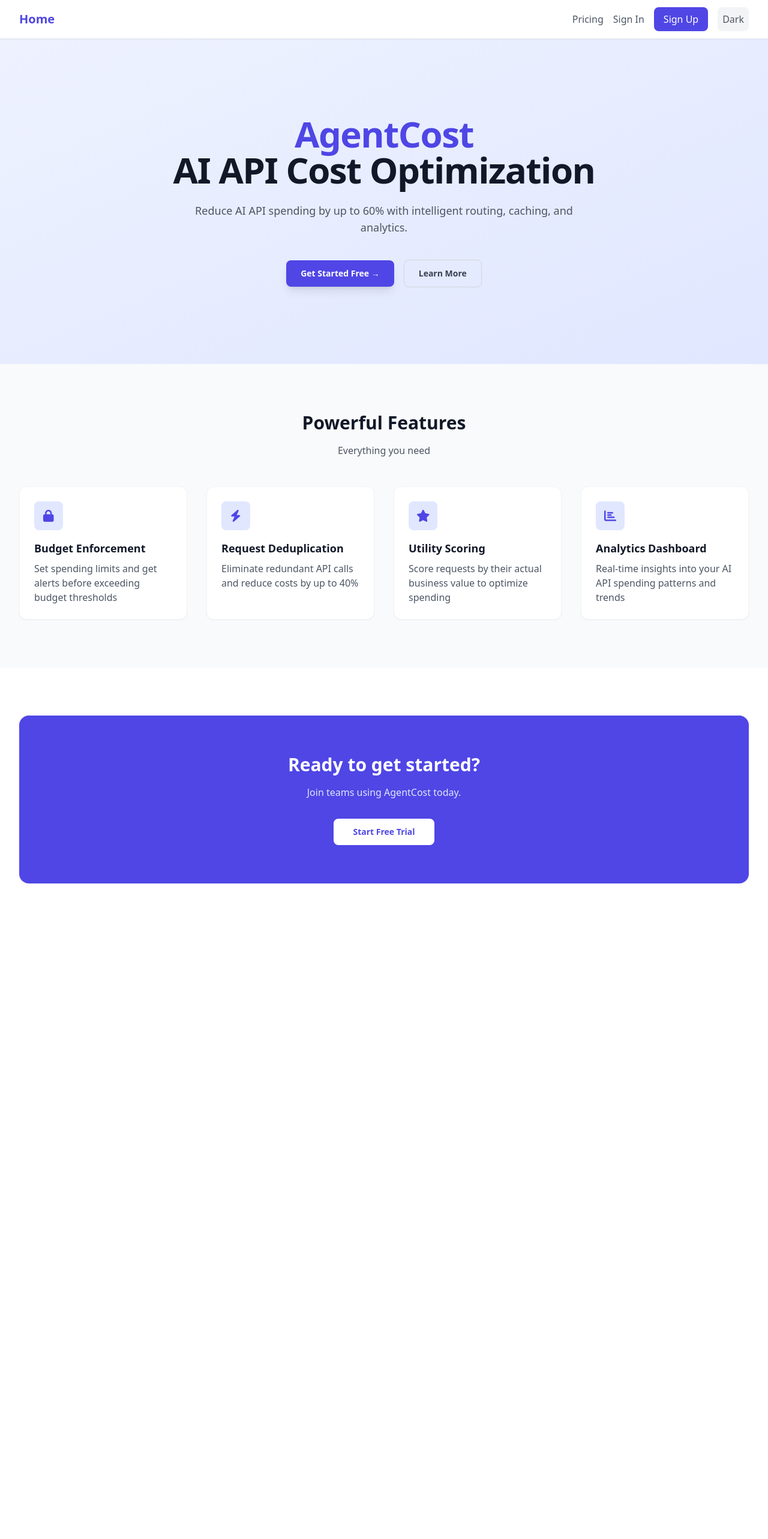
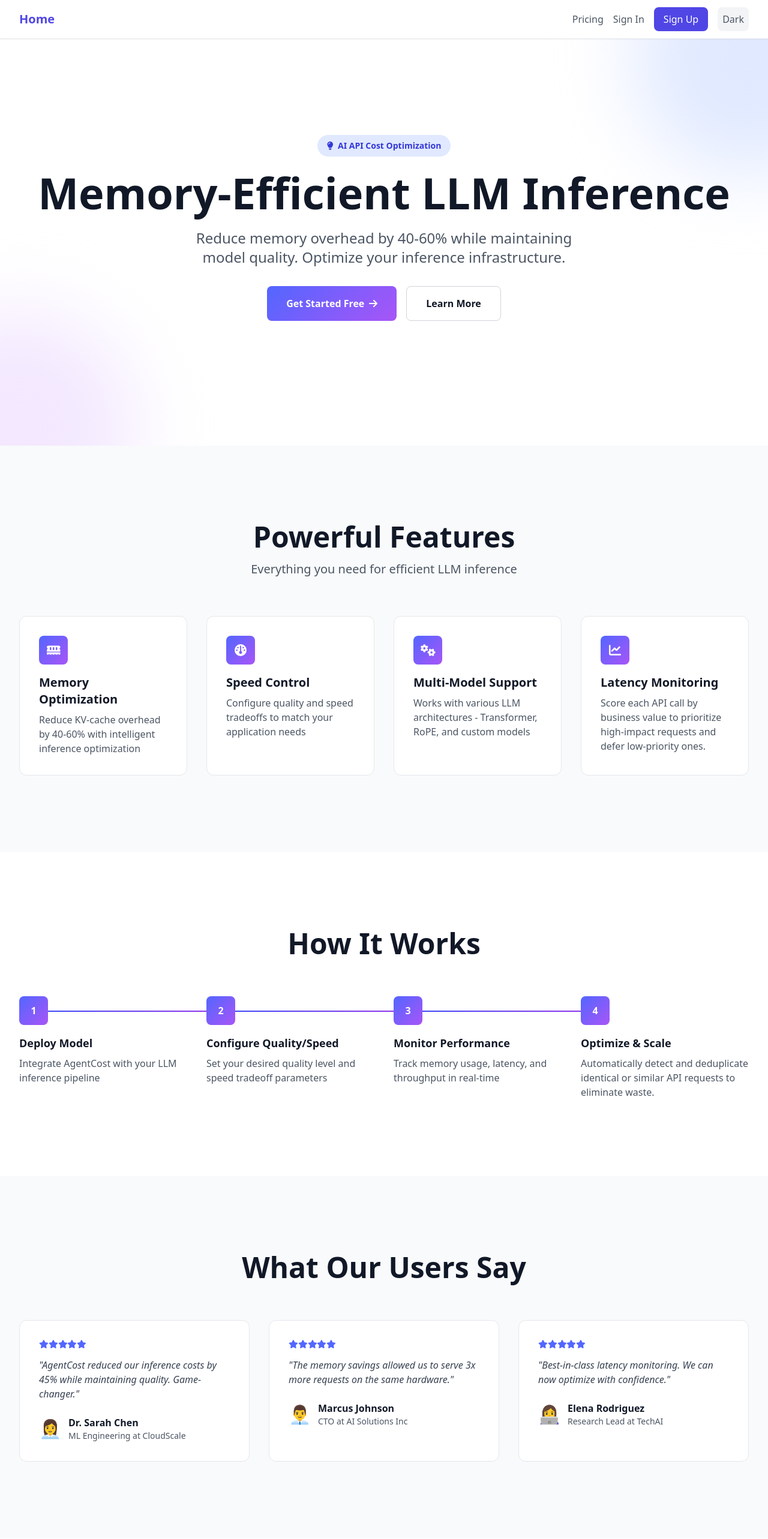
Before and after one commit to mephisto83/agentcost, a React (Vite) app in the folder webapp/: page / in a window 1280 px wide. Shown: the top 2566 px of the page at 60% size. Before the commit the page ends 1553 px from the top, so only its background shows below. Built offline with nearby package versions, Linux system fonts and the light colour scheme; no server answers.

Commit message:
Fix: rewrite landing page from working InferCheap template

```diff
--- a/webapp/src/components/LandingPage.tsx
+++ b/webapp/src/components/LandingPage.tsx
@@ -3,84 +3,252 @@ import { Link } from 'react-router-dom';
 import { FontAwesomeIcon } from '@fortawesome/react-fontawesome';
 import {
   faArrowRight,
-  faChartLine,
-  faLock,
-  faZap,
-  faBarChart,
+  faMemory,
+  faGauge,
+  faGears,
+  faFlask,
   faCheckCircle,
   faStar,
+  faLightbulb,
+  faChartLine,
 } from '@fortawesome/free-solid-svg-icons';
 
 const LandingPage: React.FC = () => {
   const features = [
     {
-      icon: faLock,
-      title: 'Budget Enforcement',
-      description: 'Set spending limits and get alerts before exceeding budget thresholds',
+      icon: faMemory,
+      title: 'Memory Optimization',
+      description: 'Reduce KV-cache overhead by 40-60% with intelligent inference optimization',
     },
     {
-      icon: faZap,
-      title: 'Request Deduplication',
-      description: 'Eliminate redundant API calls and reduce costs by up to 40%',
+      icon: faGauge,
+      title: 'Speed Control',
+      description: 'Configure quality and speed tradeoffs to match your application needs',
     },
     {
-      icon: faStar,
-      title: 'Utility Scoring',
-      description: 'Score requests by their actual business value to optimize spending',
+      icon: faGears,
+      title: 'Multi-Model Support',
+      description: 'Works with various LLM architectures - Transformer, RoPE, and custom models',
     },
     {
-      icon: faBarChart,
-      title: 'Analytics Dashboard',
-      description: 'Real-time insights into your AI API spending patterns and trends',
+      icon: faChartLine,
+      title: 'Latency Monitoring',
+      description: 'Score each API call by business value to prioritize high-impact requests and defer low-priority ones.',
+    },
+  ];
+
+  const howItWorks = [
+    {
+      step: 1,
+      title: 'Deploy Model',
+      description: 'Integrate AgentCost with your LLM inference pipeline',
+    },
+    {
+      step: 2,
+      title: 'Configure Quality/Speed',
+      description: 'Set your desired quality level and speed tradeoff parameters',
+    },
+    {
+      step: 3,
+      title: 'Monitor Performance',
+      description: 'Track memory usage, latency, and throughput in real-time',
+    },
+    {
+      step: 4,
+      title: 'Optimize & Scale',
+      description: 'Automatically detect and deduplicate identical or similar API requests to eliminate waste.',
+    },
+  ];
+
+  const testimonials = [
+    {
+      name: 'Dr. Sarah Chen',
+      role: 'ML Engineering at CloudScale',
+      content: 'AgentCost reduced our inference costs by 45% while maintaining quality. Game-changer.',
+      avatar: '👩‍💼',
+    },
+    {
+      name: 'Marcus Johnson',
+      role: 'CTO at AI Solutions Inc',
+      content: 'The memory savings allowed us to serve 3x more requests on the same hardware.',
+      avatar: '👨‍💼',
+    },
+    {
+      name: 'Elena Rodriguez',
+      role: 'Research Lead at TechAI',
+      content: 'Best-in-class latency monitoring. We can now optimize with confidence.',
+      avatar: '👩‍💻',
     },
   ];
 
   return (
     <div className="min-h-screen bg-white dark:bg-gray-950">
-      {/* Hero Section */}
-      <section className="relative overflow-hidden py-20 sm:py-32">
-        <div className="absolute inset-0 bg-gradient-to-br from-indigo-50 to-indigo-100 dark:from-indigo-950/30 dark:to-gray-900" />
-        <div className="relative mx-auto max-w-7xl px-4 sm:px-6 lg:px-8 text-center">
-          <h1 className="text-4xl font-bold tracking-tight text-gray-900 dark:text-white sm:text-6xl mb-6">
-            <span className="text-indigo-600">AgentCost</span><br/>AI API Cost Optimization
-          </h1>
-          <p className="mx-auto max-w-2xl text-lg text-gray-600 dark:text-gray-400 mb-10">Reduce AI API spending by up to 60% with intelligent routing, caching, and analytics.</p>
-          <div className="flex items-center justify-center gap-4">
-            <a href="#/signup" className="rounded-lg bg-indigo-600 px-6 py-3 text-sm font-semibold text-white shadow-lg hover:bg-indigo-500">Get Started Free &rarr;</a>
-            <a href="#/pricing" className="rounded-lg border border-gray-300 dark:border-gray-700 px-6 py-3 text-sm font-semibold text-gray-700 dark:text-gray-300">Learn More</a>
+      <section className="relative overflow-hidden py-20 sm:py-32 lg:py-40 px-4 sm:px-6 lg:px-8">
+        <div className="absolute inset-0 overflow-hidden">
+          <div className="absolute w-96 h-96 bg-primary-100 dark:bg-primary-900/20 rounded-full blur-3xl -top-40 -right-40"></div>
+          <div className="absolute w-96 h-96 bg-accent-100 dark:bg-accent-900/20 rounded-full blur-3xl -bottom-40 -left-40"></div>
+        </div>
+
+        <div className="relative max-w-7xl mx-auto">
+          <div className="text-center mb-12">
+            <div className="inline-flex items-center gap-2 bg-primary-100 dark:bg-primary-900/30 text-primary-700 dark:text-primary-300 px-4 py-2 rounded-full text-sm font-semibold mb-6">
+              <FontAwesomeIcon icon={faLightbulb} />
+              AI API Cost Optimization
+            </div>
+            <h1 className="text-5xl sm:text-6xl lg:text-7xl font-bold text-gray-900 dark:text-white mb-6 leading-tight">
+              Memory-Efficient LLM Inference
+            </h1>
+            <p className="text-xl sm:text-2xl text-gray-600 dark:text-gray-400 mb-8 max-w-2xl mx-auto">
+              Reduce memory overhead by 40-60% while maintaining model quality. Optimize your inference infrastructure.
+            </p>
+            <div className="flex flex-col sm:flex-row gap-4 justify-center">
+              <Link
+                to="/signup"
+                className="inline-flex items-center justify-center gap-2 px-8 py-4 rounded-lg bg-gradient-br text-white font-semibold hover:opacity-90 transition-opacity"
+              >
+                Get Started Free
+                <FontAwesomeIcon icon={faArrowRight} />
+              </Link>
+              <a
+                href="/#features"
+                className="inline-flex items-center justify-center gap-2 px-8 py-4 rounded-lg border border-gray-300 dark:border-gray-700 text-gray-900 dark:text-white font-semibold hover:bg-gray-50 dark:hover:bg-gray-800"
+              >
+                Learn More
+              </a>
+            </div>
           </div>
         </div>
       </section>
-      {/* Features */}
-      <section className="py-20 bg-gray-50 dark:bg-gray-900">
-        <div className="mx-auto max-w-7xl px-4 sm:px-6 lg:px-8">
-          <h2 className="text-3xl font-bold text-center text-gray-900 dark:text-white mb-4">Powerful Features</h2>
-          <p className="text-center text-gray-600 dark:text-gray-400 mb-12">Everything you need</p>
-          <div className="grid grid-cols-1 md:grid-cols-2 lg:grid-cols-4 gap-8">
-            {features.map((f, i) => (
-              <div key={i} className="bg-white dark:bg-gray-800 rounded-xl p-6 shadow-sm border border-gray-100 dark:border-gray-700">
-                <div className="w-12 h-12 rounded-lg bg-indigo-100 dark:bg-indigo-900/30 flex items-center justify-center text-indigo-600 mb-4">
-                  <FontAwesomeIcon icon={f.icon} className="text-xl" />
+
+      <section id="features" className="py-20 sm:py-32 px-4 sm:px-6 lg:px-8 bg-gray-50 dark:bg-gray-900/50">
+        <div className="max-w-7xl mx-auto">
+          <div className="text-center mb-16">
+            <h2 className="text-4xl sm:text-5xl font-bold text-gray-900 dark:text-white mb-4">
+              Powerful Features
+            </h2>
+            <p className="text-xl text-gray-600 dark:text-gray-400">
+              Everything you need for efficient LLM inference
+            </p>
+          </div>
+
+          <div className="grid md:grid-cols-2 lg:grid-cols-4 gap-8">
+            {features.map((feature, index) => (
+              <div
+                key={index}
+                className="bg-white dark:bg-gray-800 rounded-xl p-8 border border-gray-200 dark:border-gray-700 hover:shadow-lg dark:hover:shadow-gray-700/50 transition-shadow"
+              >
+                <div className="w-12 h-12 rounded-lg bg-gradient-br flex items-center justify-center text-white mb-4">
+                  <FontAwesomeIcon icon={feature.icon} size="lg" />
                 </div>
-                <h3 className="text-lg font-semibold text-gray-900 dark:text-white mb-2">{f.title}</h3>
-                <p className="text-gray-600 dark:text-gray-400">{f.description}</p>
+                <h3 className="text-xl font-bold text-gray-900 dark:text-white mb-2">
+                  {feature.title}
+                </h3>
+                <p className="text-gray-600 dark:text-gray-400">
+                  {feature.description}
+                </p>
               </div>
             ))}
           </div>
         </div>
       </section>
-      {/* CTA */}
-      <section className="py-20">
-        <div className="mx-auto max-w-7xl px-4 sm:px-6 lg:px-8">
-          <div className="rounded-2xl bg-indigo-600 px-8 py-16 text-center">
-            <h2 className="text-3xl font-bold text-white mb-4">Ready to get started?</h2>
-            <p className="text-indigo-100 mb-8">Join teams using AgentCost today.</p>
-            <a href="#/signup" className="inline-block rounded-lg bg-white px-8 py-3 text-sm font-semibold text-indigo-600 hover:bg-gray-100">Start Free Trial</a>
+
+      <section className="py-20 sm:py-32 px-4 sm:px-6 lg:px-8">
+        <div className="max-w-7xl mx-auto">
+          <h2 className="text-4xl sm:text-5xl font-bold text-gray-900 dark:text-white mb-16 text-center">
+            How It Works
+          </h2>
+
+          <div className="grid md:grid-cols-4 gap-8">
+            {howItWorks.map((item, index) => (
+              <div key={index} className="relative">
+                <div className="flex items-start">
+                  <div className="flex-shrink-0">
+                    <div className="flex items-center justify-center h-12 w-12 rounded-lg bg-gradient-br text-white font-bold">
+                      {item.step}
+                    </div>
+                  </div>
+                  {index < howItWorks.length - 1 && (
+                    <div className="hidden md:block absolute top-6 left-12 w-full h-0.5 bg-gradient-to-r from-primary-600 to-accent-600"></div>
+                  )}
+                </div>
+                <div className="mt-4">
+                  <h3 className="text-lg font-bold text-gray-900 dark:text-white mb-2">
+                    {item.title}
+                  </h3>
+                  <p className="text-gray-600 dark:text-gray-400">
+                    {item.description}
+                  </p>
+                </div>
+              </div>
+            ))}
+          </div>
+        </div>
+      </section>
+
+      <section className="py-20 sm:py-32 px-4 sm:px-6 lg:px-8 bg-gray-50 dark:bg-gray-900/50">
+        <div className="max-w-7xl mx-auto">
+          <h2 className="text-4xl sm:text-5xl font-bold text-gray-900 dark:text-white mb-16 text-center">
+            What Our Users Say
+          </h2>
+
+          <div className="grid md:grid-cols-3 gap-8">
+            {testimonials.map((testimonial, index) => (
+              <div
+                key={index}
+                className="bg-white dark:bg-gray-800 rounded-xl p-8 border border-gray-200 dark:border-gray-700"
+              >
+                <div className="flex items-center mb-4">
+                  {[...Array(5)].map((_, i) => (
+                    <FontAwesomeIcon key={i} icon={faStar} className="text-primary-500" size="sm" />
+                  ))}
+                </div>
+                <p className="text-gray-700 dark:text-gray-300 mb-6 italic">
+                  "{testimonial.content}"
+                </p>
+                <div className="flex items-center gap-3">
+                  <div className="text-3xl">{testimonial.avatar}</div>
+                  <div>
+                    <p className="font-bold text-gray-900 dark:text-white">
+                      {testimonial.name}
+                    </p>
+                    <p className="text-sm text-gray-600 dark:text-gray-400">
+                      {testimonial.role}
+                    </p>
+                  </div>
+                </div>
+              </div>
+            ))}
+          </div>
+        </div>
+      </section>
+
+      <section className="py-20 sm:py-32 px-4 sm:px-6 lg:px-8">
+        <div className="max-w-4xl mx-auto bg-gradient-br rounded-2xl p-8 sm:p-12 text-white text-center">
+          <h2 className="text-4xl sm:text-5xl font-bold mb-4">
+            Ready to Optimize Your Inference?
+          </h2>
+          <p className="text-lg mb-8 opacity-90">
+            Join hundreds of companies reducing infrastructure costs with AgentCost
+          </p>
+          <div className="flex flex-col sm:flex-row gap-4 justify-center">
+            <Link
+              to="/signup"
+              className="inline-flex items-center justify-center gap-2 px-8 py-4 rounded-lg bg-white text-primary-600 font-semibold hover:bg-gray-50"
+            >
+              Start Free Trial
+              <FontAwesomeIcon icon={faArrowRight} />
+            </Link>
+            <a
+              href="/pricing"
+              className="inline-flex items-center justify-center gap-2 px-8 py-4 rounded-lg border border-white text-white font-semibold hover:bg-white/10"
+            >
+              View Pricing
+            </a>
           </div>
         </div>
       </section>
     </div>
   );
-}
+};
 
 export default LandingPage;
```
